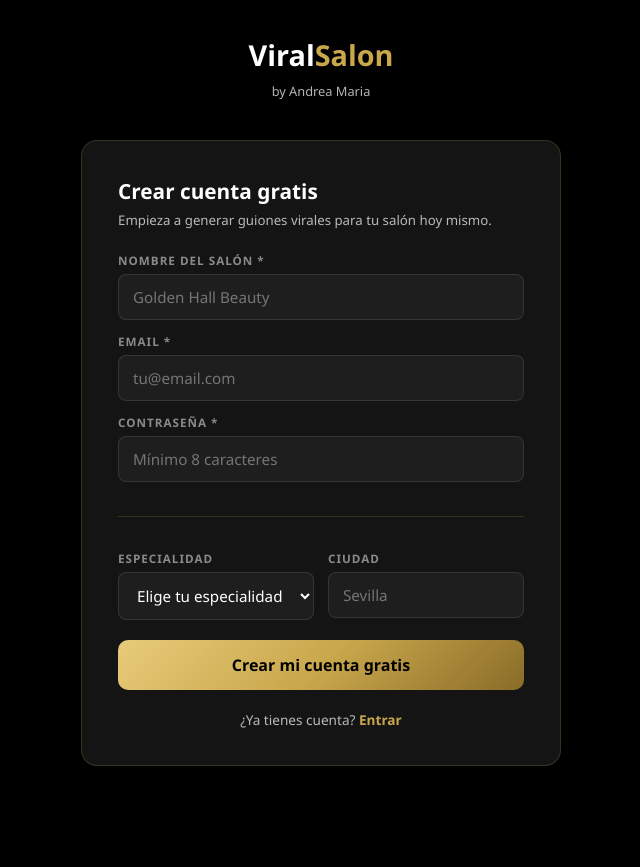
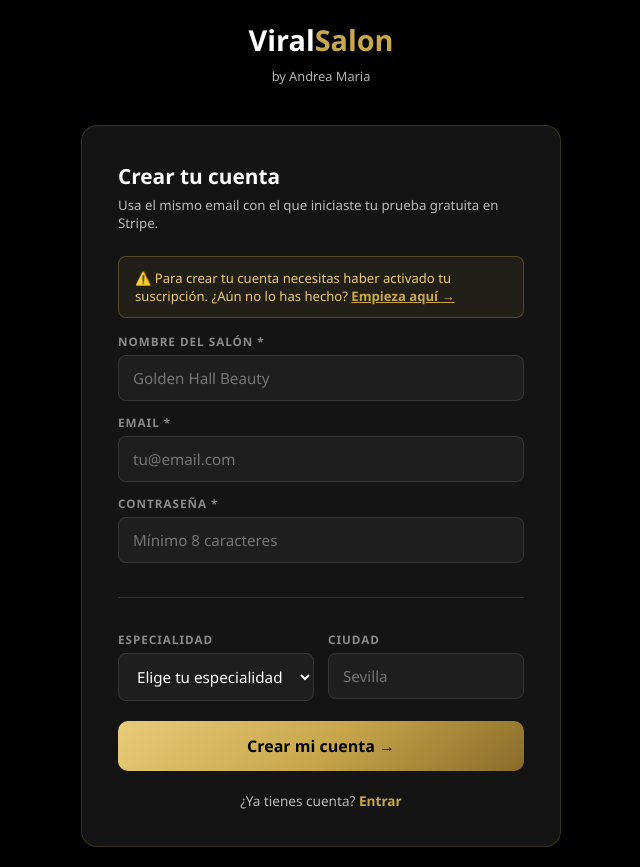
Before and after one commit to andreamariamlg-eng/viralsalon, a Flask app: page /registro in a window 1280 px wide. Shown: the whole page, without its empty margins (319-959 px from the left). Before the commit the page ends 766 px from the top, so only its background shows below. Run offline with Flask 3, Linux system fonts and the light colour scheme.

Commit message:
Update registro.html

```diff
--- a/templates/registro.html
+++ b/templates/registro.html
@@ -33,8 +33,11 @@ select option{background:#1a1a1a}
 <div class="logo">Viral<span>Salon</span></div>
 <div class="logo-sub">by Andrea Maria</div>
 <div class="card">
-  <h2>Crear cuenta gratis</h2>
-  <p>Empieza a generar guiones virales para tu salón hoy mismo.</p>
+  <h2>Crear tu cuenta</h2>
+  <p>Usa el mismo email con el que iniciaste tu prueba gratuita en Stripe.</p>
+  <div style="background:rgba(201,168,76,0.08);border:1px solid rgba(201,168,76,0.3);border-radius:8px;padding:12px 16px;margin-bottom:16px;font-size:0.82rem;color:var(--gold-light)">
+    ⚠️ Para crear tu cuenta necesitas haber activado tu suscripción. ¿Aún no lo has hecho? <a href="https://buy.stripe.com/5kQdRbal4fnp0Fs7Cbbsc00" style="color:var(--gold);font-weight:700" target="_blank">Empieza aquí →</a>
+  </div>
   {% with messages = get_flashed_messages(with_categories=true) %}
     {% for cat, msg in messages %}
       <div class="alert">{{ msg }}</div>
@@ -76,7 +79,7 @@ select option{background:#1a1a1a}
         <input type="text" name="ciudad" placeholder="Sevilla">
       </div>
     </div>
-    <button type="submit" class="btn">Crear mi cuenta gratis</button>
+    <button type="submit" class="btn">Crear mi cuenta →</button>
   </form>
   <div class="link">¿Ya tienes cuenta? <a href="/login">Entrar</a></div>
 </div>
```
